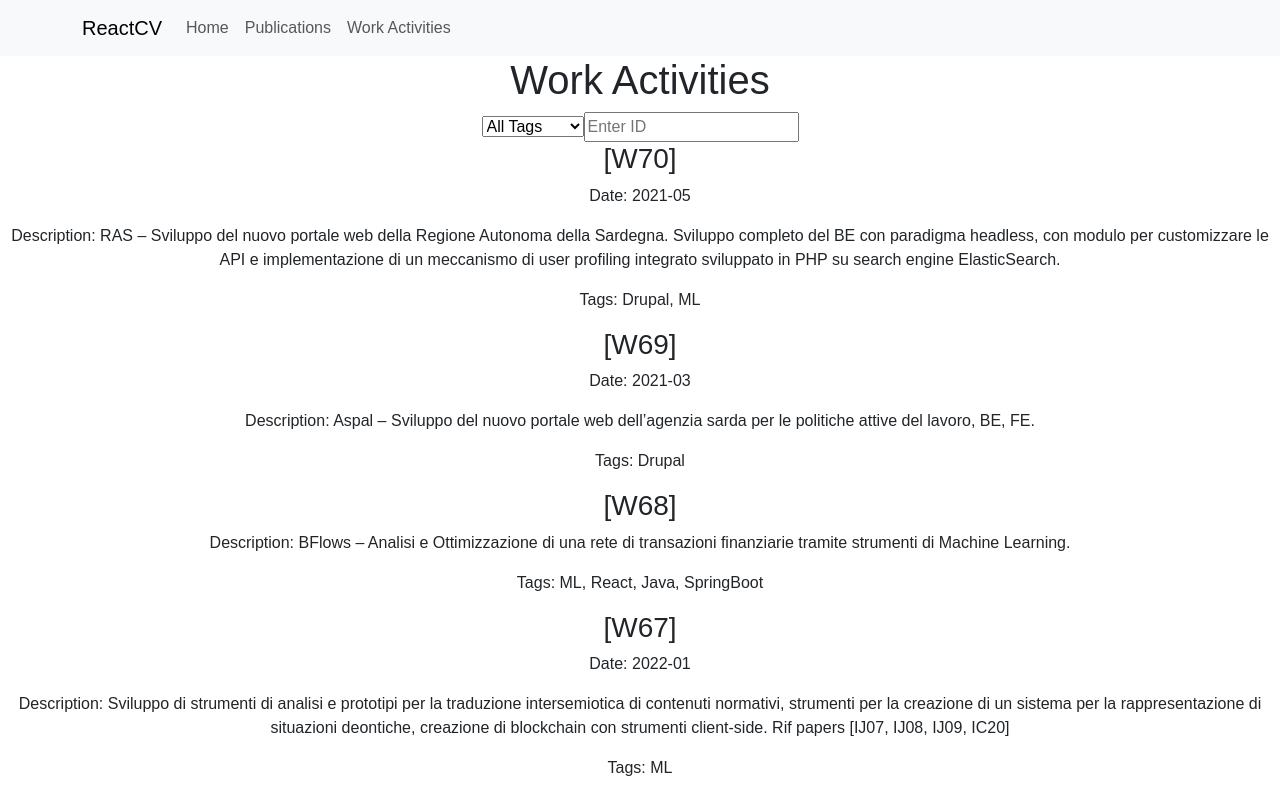
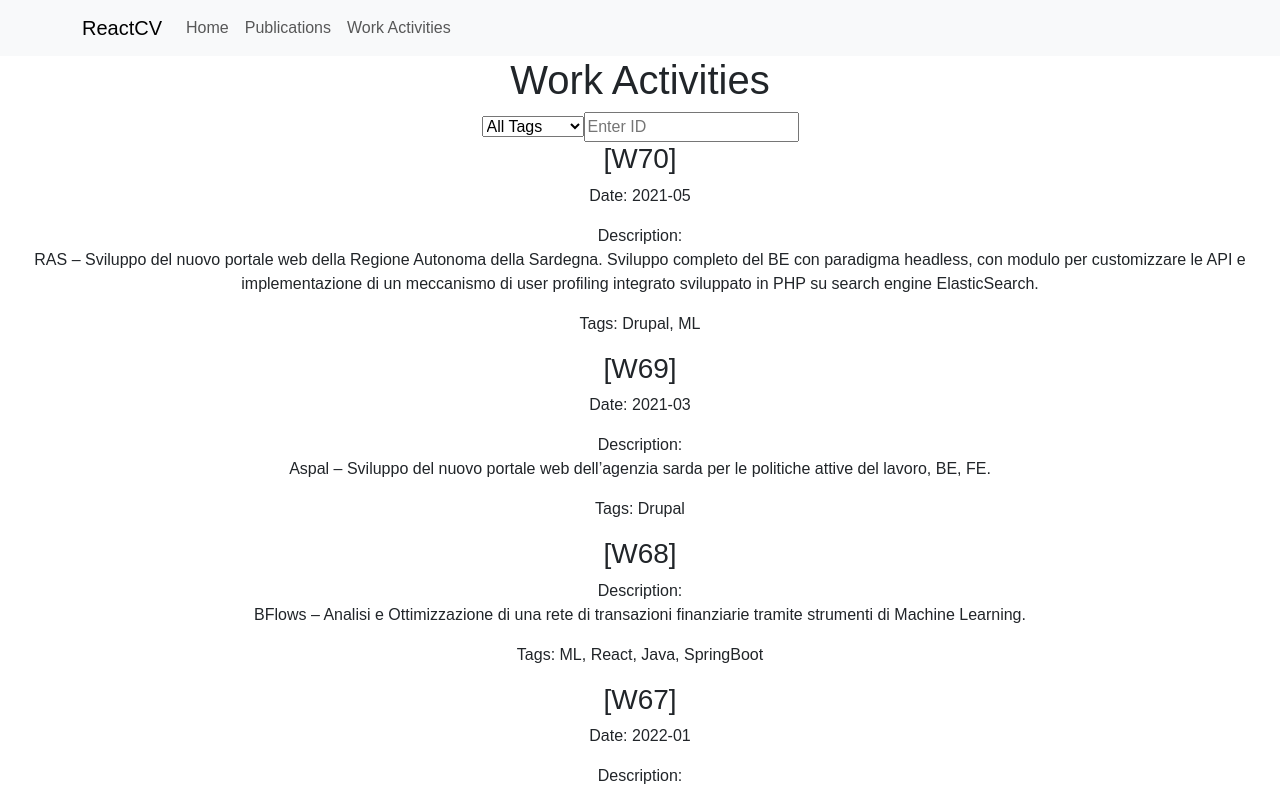
Before and after one commit to artsakenos/ReactCV, a React (Create React App) app: page /work-activities in a window 1280 px wide. Shown: the top 791 px of the page. Built offline with nearby package versions, Linux system fonts and the light colour scheme.

Commit message:
Inserzione automatica dei links di referenza!

```diff
--- a/src/components/WorkActivity.js
+++ b/src/components/WorkActivity.js
@@ -1,11 +1,40 @@
 import React from "react";
+import { Link } from "react-router-dom";
+import { renderToString } from "react-dom/server";
+
+const replaceWorkActivityLinks_old = (description) => {
+  const linkPattern = /\[(\w+)\]/g;
+  return description.replace(linkPattern, (match, id) => {
+    const link = (
+      <Link key={id} to={`/publications?id=${id}`}>
+        {match}
+      </Link>
+    );
+    return link;
+  });
+};
+
+const replaceWorkActivityLinks = (description) => {
+  const linkPattern = /\[(\w+)\]/g;
+  return (
+    <>
+      <div
+        dangerouslySetInnerHTML={{
+          __html: description.replace(linkPattern, (match, id) => {
+            return "<a href='/publications?id=" + match + "'>" + id + "</a>";
+          })
+        }}
+      ></div>
+    </>
+  );
+};
 
 function WorkActivity({ id, date, description, tags }) {
   return (
     <div>
       <h3>{id}</h3>
       {date && <p>Date: {date}</p>}
-      <p>Description: {description}</p>
+      <p>Description: {replaceWorkActivityLinks(description)}</p>
       <p>Tags: {tags.join(", ")}</p>
     </div>
   );
--- a/src/content/CV_WorkActivities.json
+++ b/src/content/CV_WorkActivities.json
@@ -19,7 +19,7 @@
   {
     "id": "[W67]",
     "date": "2022-01",
-    "description": "Sviluppo di strumenti di analisi e prototipi per la traduzione intersemiotica di contenuti normativi, strumenti per la creazione di un sistema per la rappresentazione di situazioni deontiche, creazione di blockchain con strumenti client-side. Rif papers [IJ07, IJ08, IJ09, IC20]",
+    "description": "Sviluppo di strumenti di analisi e prototipi per la traduzione intersemiotica di contenuti normativi, strumenti per la creazione di un sistema per la rappresentazione di situazioni deontiche, creazione di blockchain con strumenti client-side. Rif papers [IJ07], [IJ08], [IJ09], [IC20]",
     "tags": ["ML"]
   },
   {
```
